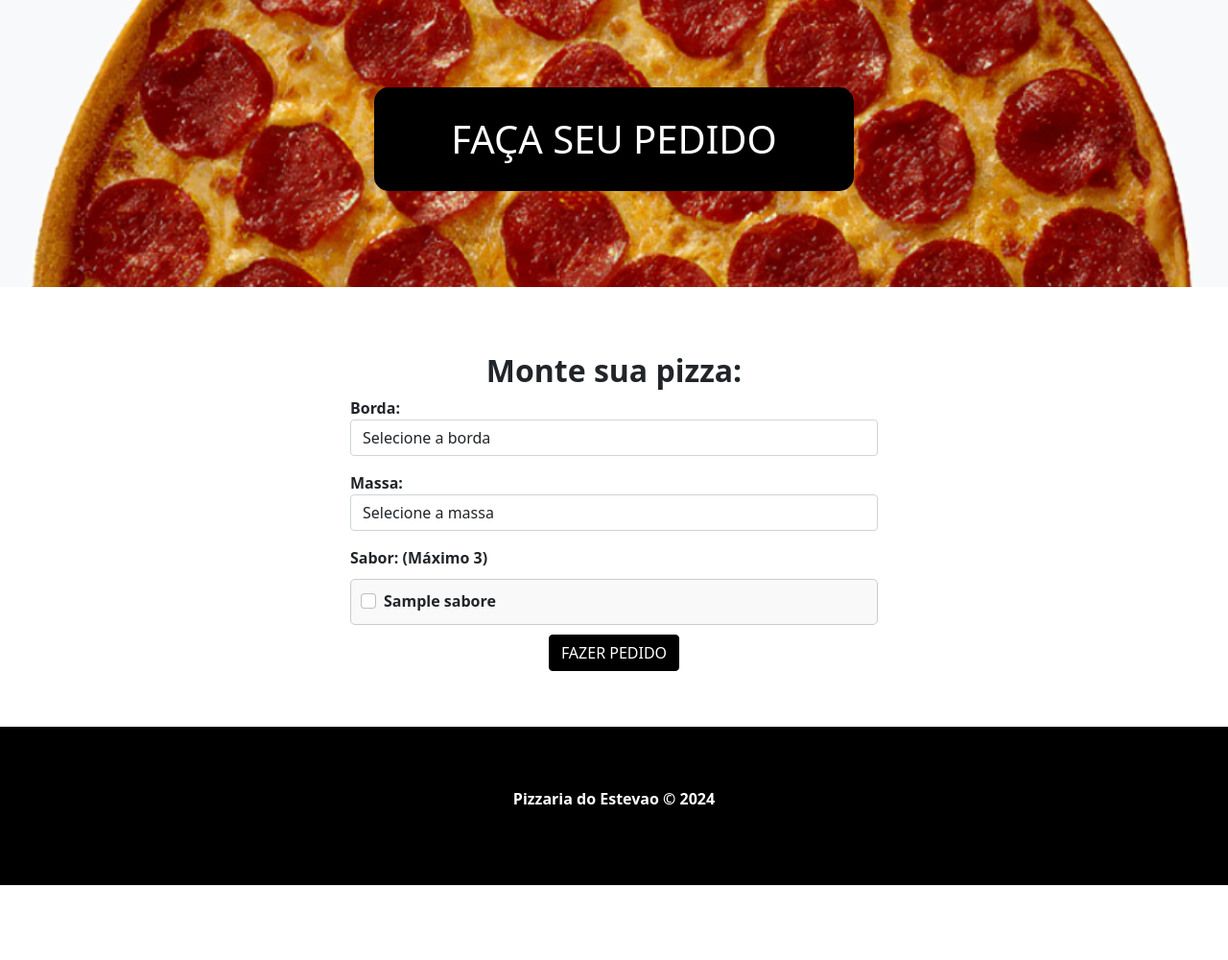
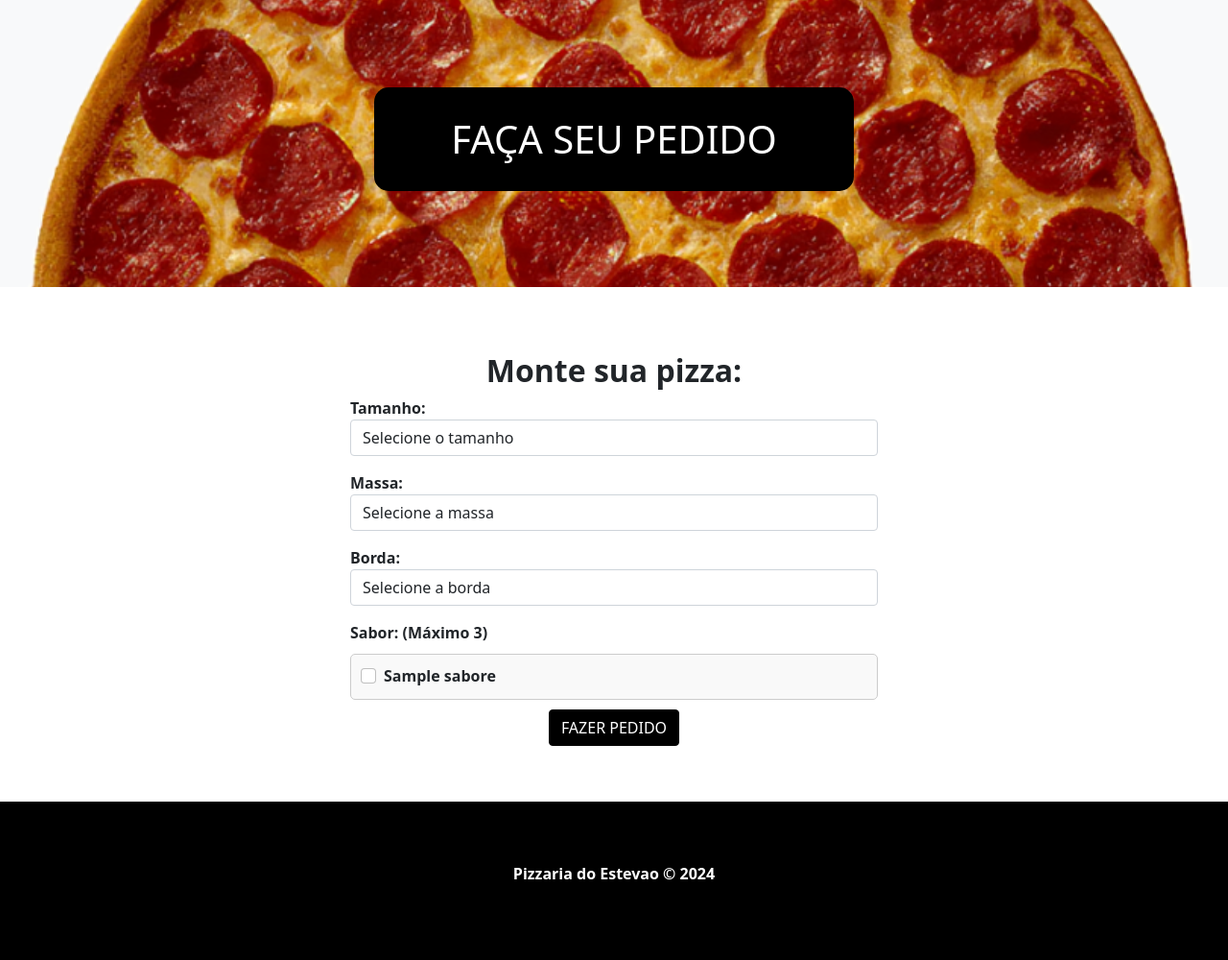
Before and after one commit to EstevaoA98/PROJETO-Pizzaria, a PHP site: page / in a window 1280 px wide. Shown: the part 77-1077 px from the top of the page at 96% size. Before the commit the page ends 999 px from the top, so only its background shows below. Run offline with PHP 8.4, Linux system fonts and the light colour scheme; tables that the repository leaves empty or names only in its code hold one stand-in row (values such as "Sample post"); some libraries are stand-ins or nearby versions.

Commit message:
ajustando detalhes e Campo tamanho da pizza

```diff
--- a/css/style.css
+++ b/css/style.css
@@ -92,17 +92,17 @@ html, body{
     font-weight: bold;
     padding: 20px;
     font-size: 18px;
+    text-align: center;
 }
 .alert.alert-success{
     border: 2px solid;
-    text-align: left;
 }
 .alert.alert-warnig{
-    text-align: left;
     border:2px solid;
 }
 .alert p {
     margin-bottom: 0;
+    text-align: center;
 }
 /*SEARCHORDER*/
 #main-banner2{
@@ -164,7 +164,7 @@ html, body{
     font-size:  20px;
 }
 .update-btn i {
-    color: rgb(69, 69, 223); /* Corrigido para usar RGB */
+    color: rgb(69, 69, 223);
 }
 .update-form{
     display: flex;
--- a/dashboard.php
+++ b/dashboard.php
@@ -18,11 +18,13 @@ include_once("process/orden.php");
                             <th scope="col">Borda</th>
                             <th scope="col">Massa</th>
                             <th scope="col">Sabores</th>
+                            <th scope="col">Tamanho</th>
                             <th scope="col">Status</th>
                             <th scope="col">Ações</th>
                         </tr>
                     </thead>
                     <tbody>
+
                         <?php if (!empty($pizzas) && is_array($pizzas)): ?>
                             <?php foreach ($pizzas as $pizza): ?>
                                 <tr>
@@ -40,6 +42,9 @@ include_once("process/orden.php");
                                             <?php endif; ?>
                                         </ul>
                                     </td>
+
+                                    <td><?= ($pizza)["tamanho"]?></td>
+
                                     <td>
                                         <form action="process/orden.php" method="POST" class="form-group update-form">
                                             <input type="hidden" name="type" value="update">
--- a/index.php
+++ b/index.php
@@ -16,12 +16,12 @@ include_once("process/pizza.php");
                     <div class="col-md-12">
                         <h2 class="text-center">Monte sua pizza:</h2>
                         <form action="process/pizza.php" method="POST" id="pizza-form">
-                            <div class="form-group mb-3">
-                                <label for="borda">Borda:</label>
-                                <select name="borda" id="borda" class="form-control">
-                                    <option value="">Selecione a borda</option>
-                                    <?php foreach ($bordas as $borda): ?>
-                                        <option value="<?= $borda["id"] ?>"><?= $borda["tipo"] ?></option>
+                             <div class="form-group mb-3">
+                                <label for="borda">Tamanho:</label>
+                                <select name="tamanho" id="tamanho" class="form-control">
+                                    <option value="">Selecione o tamanho</option>
+                                    <?php foreach ($tamanhos as $tamanho): ?>
+                                        <option value="<?= $tamanho["id"] ?>"><?= $tamanho["tipo"] ?></option>
                                     <?php endforeach; ?>
                                 </select>
                             </div>
@@ -34,6 +34,16 @@ include_once("process/pizza.php");
                                     <?php endforeach; ?>
                                 </select>
                             </div>
+                            <div class="form-group mb-3">
+                                <label for="borda">Borda:</label>
+                                <select name="borda" id="borda" class="form-control">
+                                    <option value="">Selecione a borda</option>
+                                    <?php foreach ($bordas as $borda): ?>
+                                        <option value="<?= $borda["id"] ?>"><?= $borda["tipo"] ?></option>
+                                    <?php endforeach; ?>
+                                </select>
+                            </div>
+
                             <div class="form-group">
                                 <label for="sabores">Sabor: (Máximo 3) </label>
                                 <div id="sabores-container">
--- a/process/pizza.php
+++ b/process/pizza.php
@@ -12,6 +12,10 @@ $bordasQuery = $conn->query("SELECT * FROM bordas;");
 
 $bordas = $bordasQuery->fetchAll();
 
+$tamanhosQuery = $conn->query("SELECT * FROM tamanhos;");
+
+$tamanhos = $tamanhosQuery->fetchAll();
+
 $massasQuery = $conn->query("SELECT * FROM massas;");
 
 $massas = $massasQuery->fetchAll();
@@ -25,6 +29,7 @@ $sabores = $saboresQuery->fetchAll();
     $data = $_POST;
 
     $borda = $data["borda"];
+    $tamanho = $data["tamanho"];
     $massa = $data["massa"];
     $sabores = $data["sabores"];
 
@@ -34,9 +39,10 @@ $sabores = $saboresQuery->fetchAll();
         $_SESSION["status"] = "warning";
     } else {
         try {
-            // borda e massa da pizza
-            $stmt = $conn->prepare("INSERT INTO pizzas (borda_id, massa_id) VALUES (:borda, :massa)");
+            // borda, tamanhi e massa da pizza
+            $stmt = $conn->prepare("INSERT INTO pizzas (borda_id, massa_id, tamanho_id) VALUES (:borda, :massa, :tamanho)");
             $stmt->bindParam(":borda", $borda, PDO::PARAM_INT);
+            $stmt->bindParam(":tamanho", $tamanho, PDO::PARAM_INT);
             $stmt->bindParam(":massa", $massa, PDO::PARAM_INT);
             $stmt->execute();
 
```
Also changed, not shown: process/orden.php (+13 -1 lines), searchOrder.php (+16 -4 lines), img/concluido.png (added), img/entragandoPizza.png (added), img/entregaPizza.png (added), img/preparapandpPizza.png (added).
